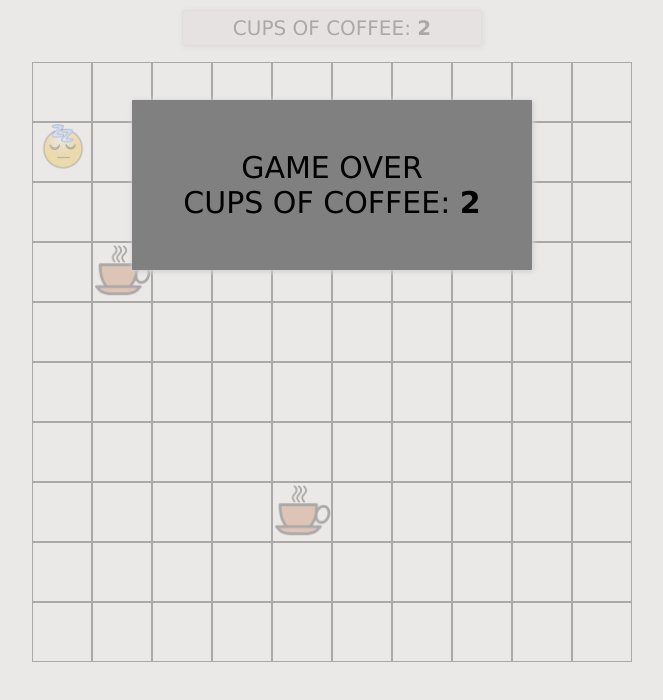
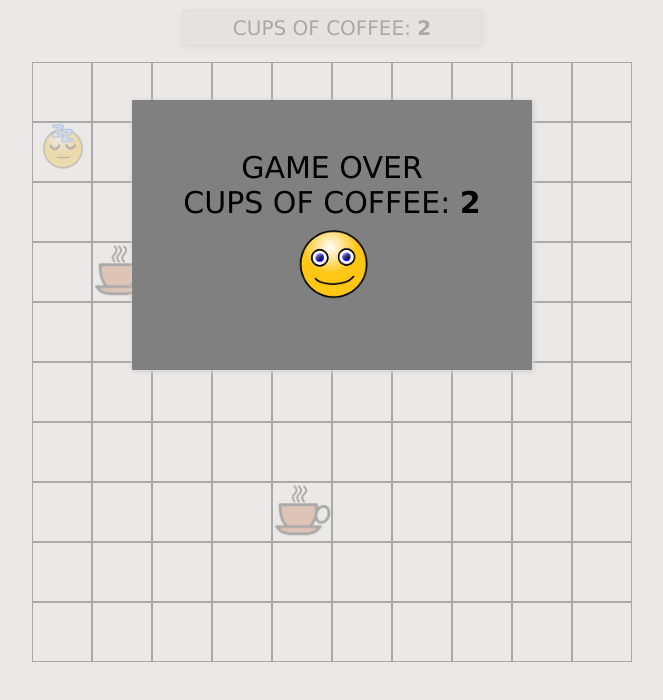
Before and after one commit to MariaRukat/coffee_game, a website built with webpack: page index.html in a window 1280 px wide. Shown: the whole page, without its empty margins (308-971 px from the left). Built offline with nearby package versions, Linux system fonts and the light colour scheme.

Commit message:
Added an image to score-box

```diff
--- a/css/style.css
+++ b/css/style.css
@@ -75,3 +75,24 @@ body {
 .invisible {
     display: none;
 }
+
+.end-face {
+    width: 100px;
+    height: 100px;
+    margin: 0 auto;
+}
+
+.sleepy-face {
+    background-image: url("../images/face1.png");
+    background-size: cover;
+}
+
+.rested-face {
+    background-image: url("../images/face2.png");
+    background-size: cover;
+}
+
+.happy-face {
+    background-image: url("../images/face3.png");
+    background-size: cover;
+}
--- a/index.html
+++ b/index.html
@@ -123,6 +123,7 @@
             <br/>
             cups of coffee:
             <strong>0</strong>
+            <div class="end-face"></div>
         </div>
     </section>
 <script src="js/out.js"></script>
--- a/js/game.js
+++ b/js/game.js
@@ -82,6 +82,13 @@ class Game{
                 this.hideVisibleFace();
                 document.querySelector('#over').classList.remove('invisible');
                 document.querySelector('#over strong').innerText = this.score;
+                if(this.score >=4){
+                    document.querySelector('#over .end-face').classList.add("happy-face");
+                }else if(this.score >=2){
+                    document.querySelector('#over .end-face').classList.add("rested-face");
+                }else{
+                    document.querySelector('#over .end-face').classList.add("sleepy-face");
+                }
             }
         };
 }
```
Also changed, not shown: js/out.js (+1 -1 lines), images/face2.png (added), images/face3.png (added).
